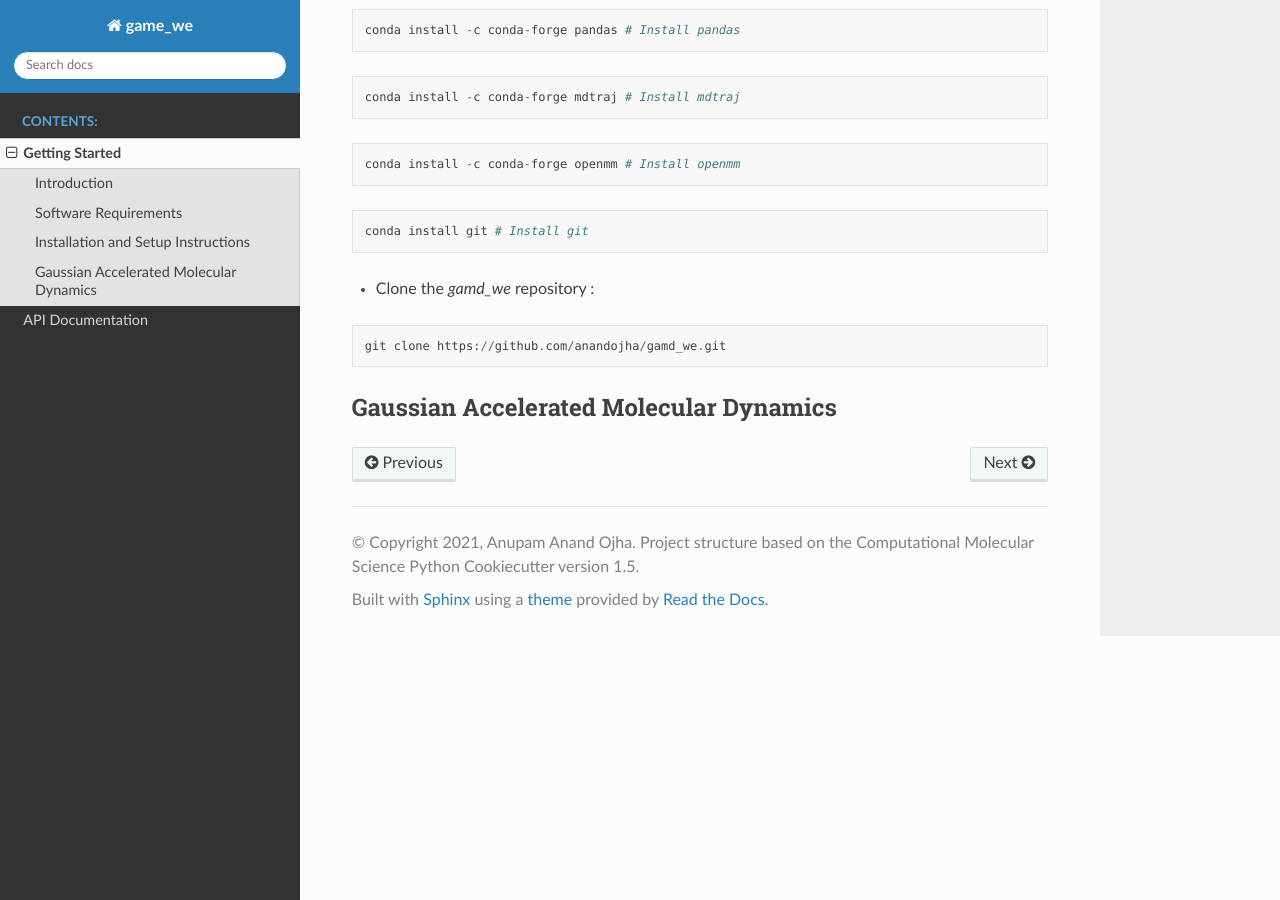
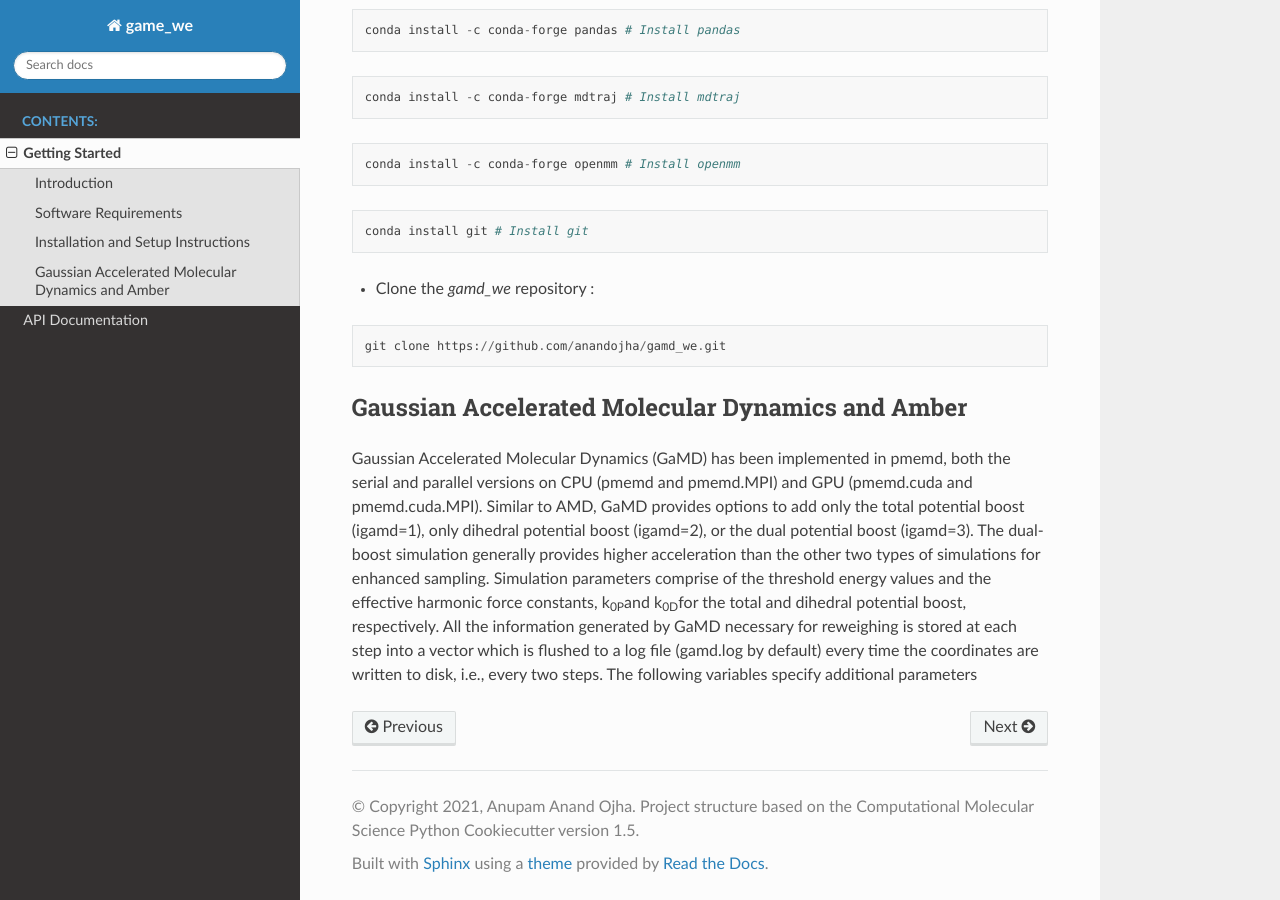
Before and after one commit to anandojha/gamd_we, a Sphinx documentation site: the page built from docs/getting_started.rst, in a window 1280 px wide and 900 px high, scrolled down 1314 px. Built offline with Sphinx 7.4.7 and the Read the Docs theme 2.0.0, drawn with Linux system fonts in a browser that asks for light colours; the version number could not be read and is left out.

Commit message:
conf changes

```diff
--- a/docs/conf.py
+++ b/docs/conf.py
@@ -16,8 +16,6 @@
 import os
 import sys
 sys.path.insert(0, os.path.abspath('..'))
-import gamd_we_alanine_dipeptide
-import gamd_we_chignolin
 
 # -- Project information -----------------------------------------------------
 
--- a/docs/getting_started.rst
+++ b/docs/getting_started.rst
@@ -73,5 +73,8 @@ Installation and Setup Instructions
     git clone https://github.com/anandojha/gamd_we.git
 
 ########################
-Gaussian Accelerated Molecular Dynamics
+Gaussian Accelerated Molecular Dynamics and Amber
 ########################
+
+Gaussian Accelerated Molecular Dynamics (GaMD) has been implemented in pmemd, both the serial and parallel versions on CPU (pmemd and pmemd.MPI) and  GPU (pmemd.cuda and pmemd.cuda.MPI). Similar to AMD, GaMD provides options to add only the total potential boost (igamd=1), only dihedral potential boost (igamd=2), or the dual potential boost (igamd=3). The dual-boost simulation generally provides higher acceleration than the other two types of simulations for enhanced sampling. Simulation parameters comprise of the threshold energy values and the effective harmonic force constants, k\ :sub:`0P`\
+and  k\ :sub:`0D`\ for the total and dihedral potential boost, respectively. All the information generated by GaMD necessary for reweighing is stored at each step into a vector which is flushed to a log file (gamd.log by default) every time the coordinates are written to disk, i.e., every two steps. The following variables specify additional parameters
```
